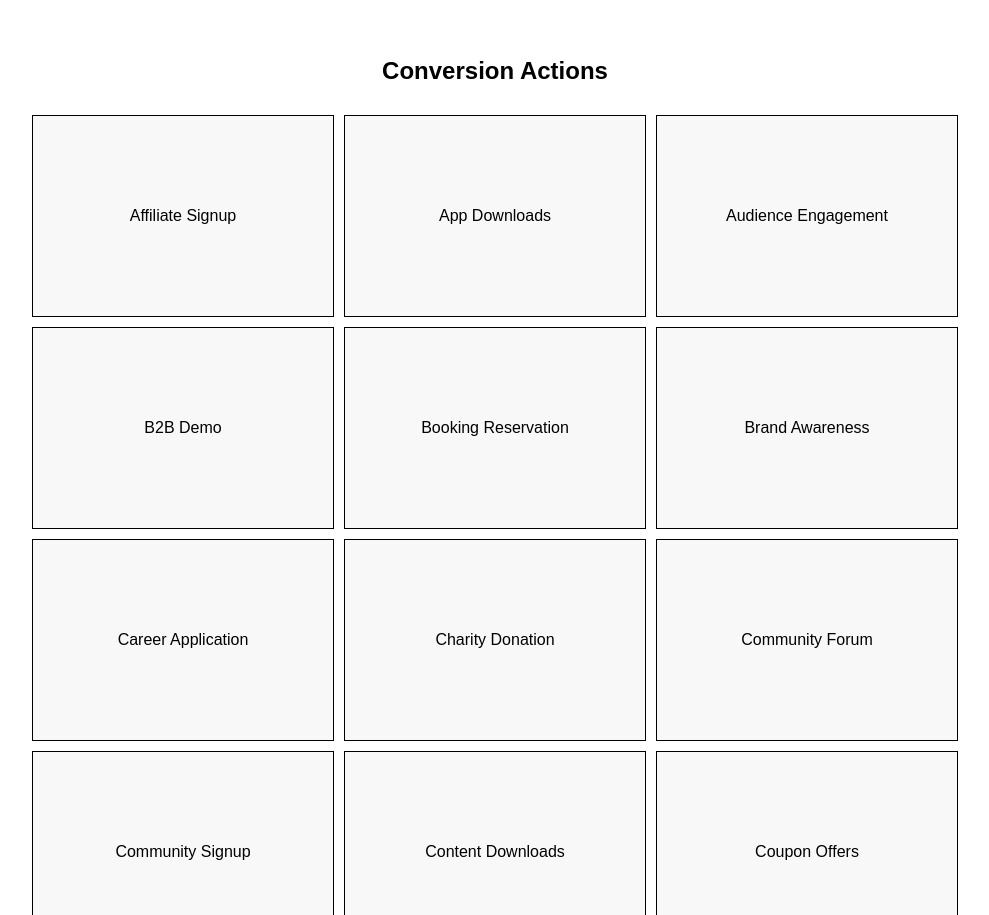
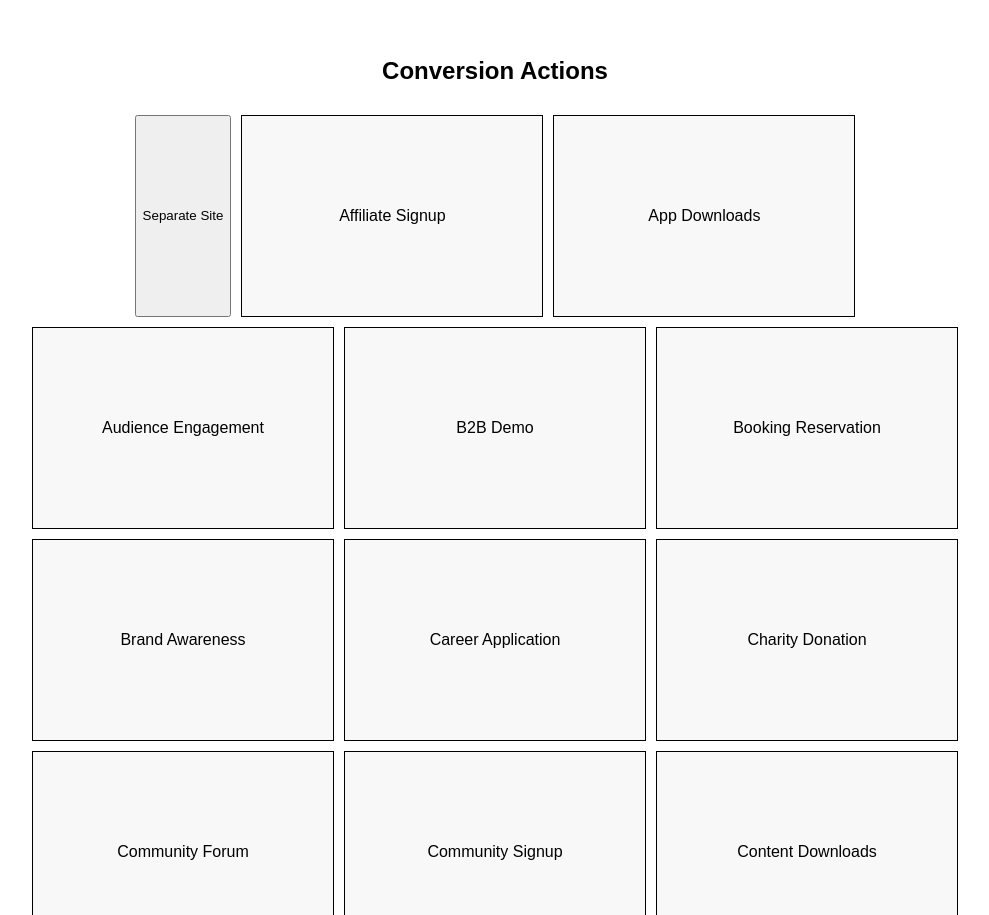
Before and after one commit to julius-altmann-3333/portfolio, a plain HTML site: page index.html in a window 1280 px wide. Shown: the part 2091-3006 px from the top of the page, without its empty margins (145-1134 px from the left). Drawn offline with Linux system fonts and the light colour scheme.

Commit message:
Update index.html

```diff
--- a/index.html
+++ b/index.html
@@ -42,6 +42,7 @@
 
 	<section class="sections" id="conversion-actions">
 	    <h2>Conversion Actions</h2>
+		<button href="https://julius-altmann-3333.github.io/conversion-actions/index.html">Separate Site</button>
 	    <div class="websites" onclick="openModal('https://example.com/affiliate-signup')">Affiliate Signup</div>
 	    <div class="websites" onclick="openModal('https://example.com/app-downloads')">App Downloads</div>
 	    <div class="websites" onclick="openModal('https://example.com/audience-engagement')">Audience Engagement</div>
```
